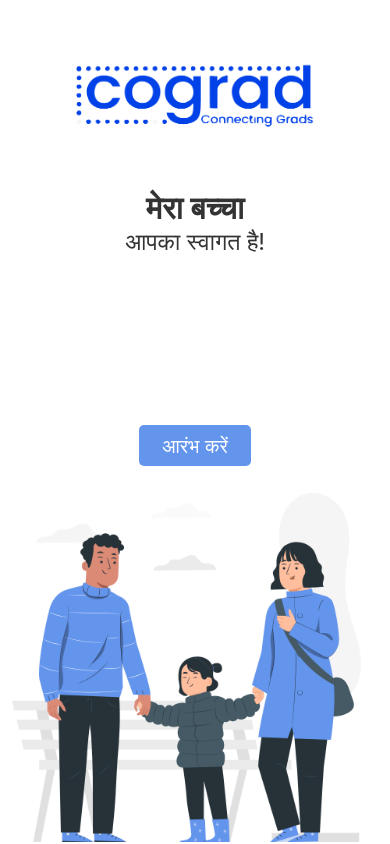
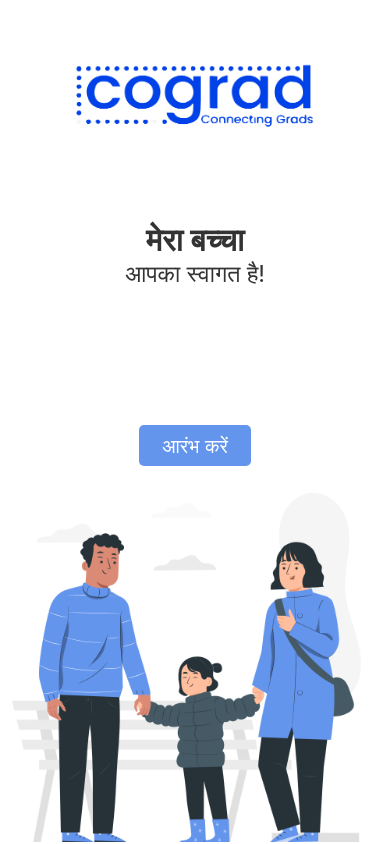
Before and after one commit to CogradDev/merabachhaapp, a React Native app: screen /WelcomeScreen in a window 390 px wide. Built offline with nearby package versions, Linux system fonts and the light colour scheme.

Commit message:
some miner changes like child dropdown

```diff
--- a/screens/WelcomeScreen.js
+++ b/screens/WelcomeScreen.js
@@ -47,17 +47,19 @@ const styles = StyleSheet.create({
   },
   textContainer: {
     alignItems: 'center',
+    justifyContent : "space-between",
+    paddingVertical :   height * 0.04,
+    top: height * 0.04,
+    height : height* 0.4,
   },
   title: {
     fontSize: width * 0.08,
     fontWeight: 'bold',
-    marginTop : height* 0.08,
     color: '#333',
     textAlign: 'center',
   },
   subtitle: {
     fontSize: width * 0.06,
-    marginBottom: height * 0.2,
     color: '#333',
     textAlign: 'center',
   },
```
